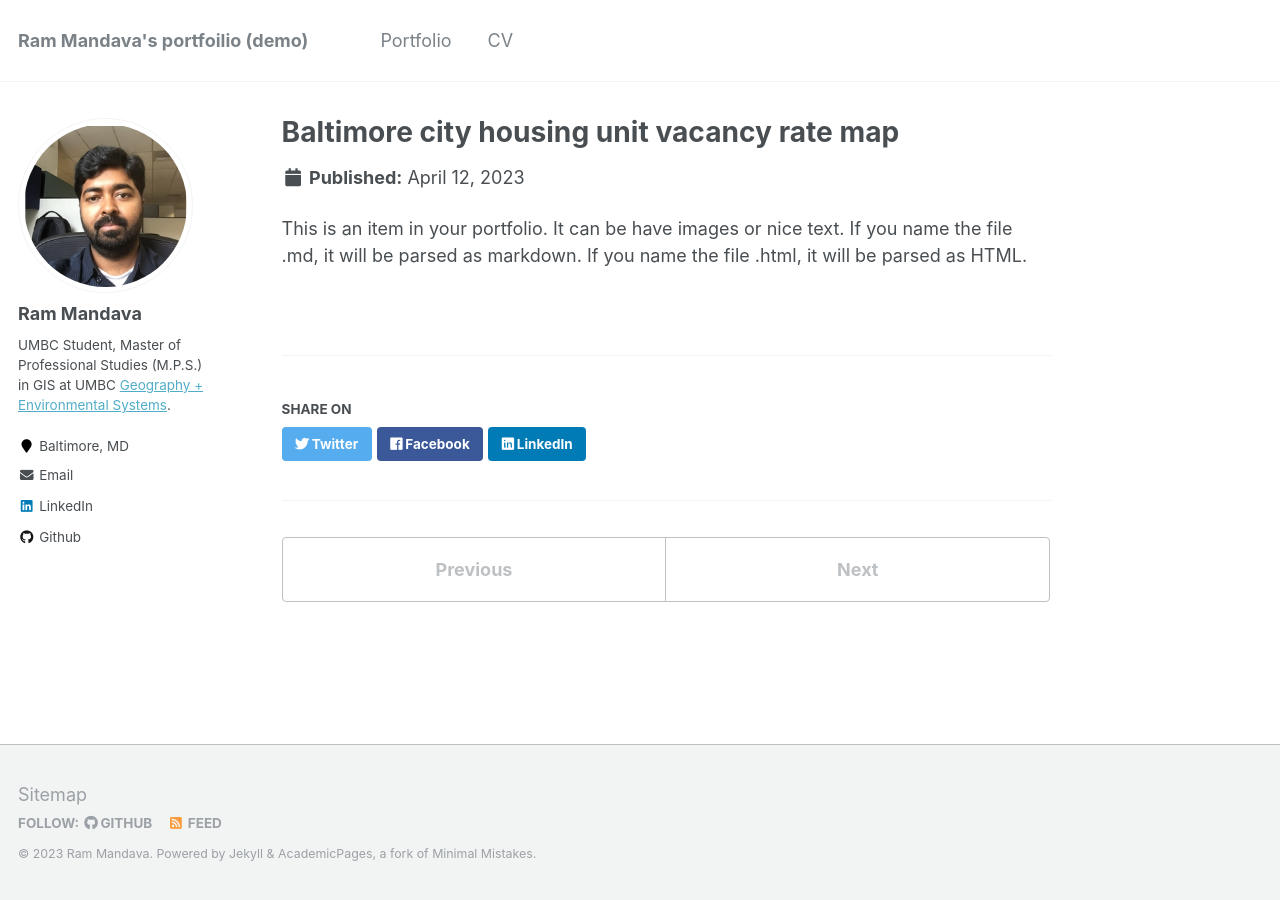
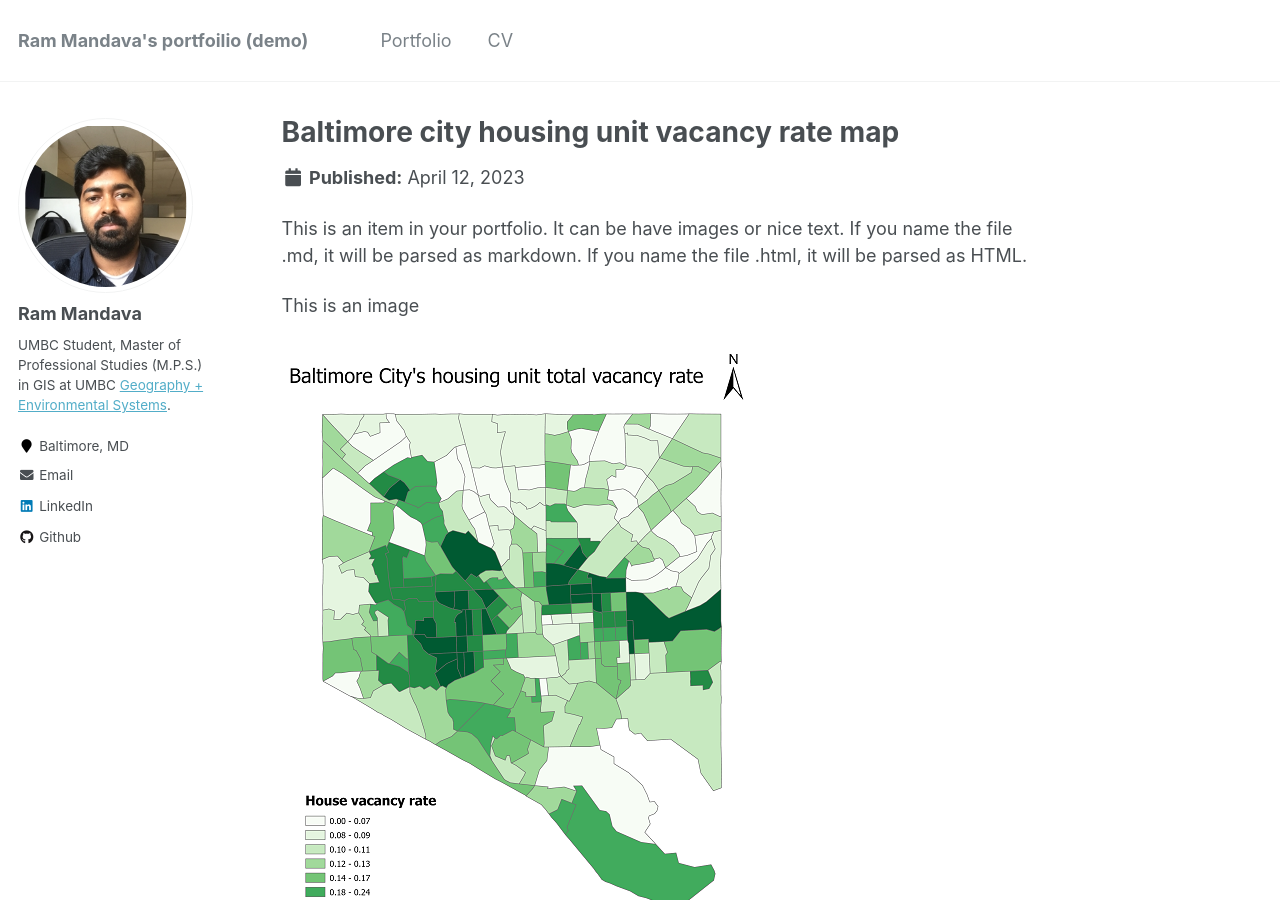
Before and after one commit to mandavaram/mandavaram.github.io, a Jekyll site: the page built from _portfolio/portfolio-4.md, in a window 1280 px wide and 900 px high. Built offline with Jekyll 4.4.1, drawn with Linux system fonts in a browser that asks for light colours.

Commit message:
Update portfolio-4.md

```diff
--- a/_portfolio/portfolio-4.md
+++ b/_portfolio/portfolio-4.md
@@ -5,3 +5,7 @@ collection: portfolio
 ---
 
 This is an item in your portfolio. It can be have images or nice text. If you name the file .md, it will be parsed as markdown. If you name the file .html, it will be parsed as HTML.
+
+This is an image
+
+![Baltimore city housing unit vacancy rate map](/images/baltimore_house_unit_vacancy_rate.png "Baltimore city housing unit vacancy rate map")
```
